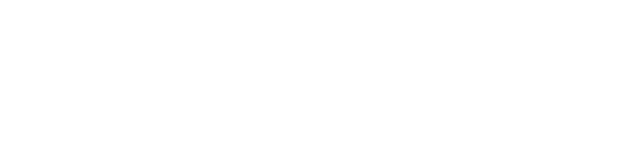
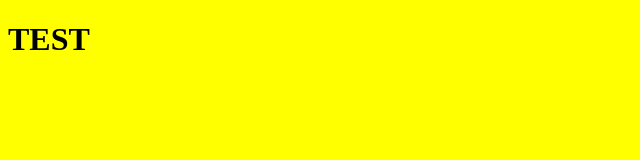
Before and after one commit to devbaasit/learning, a plain HTML site: page project-1/index.htm in a window 1280 px wide. Shown: the whole page, without its empty margins (0-640 px from the left). Drawn offline with Linux system fonts and the light colour scheme.

Commit message:
Update index.htm

```diff
--- a/project-1/index.htm
+++ b/project-1/index.htm
@@ -6,5 +6,14 @@
     <meta name="viewport" content="width=, initial-scale=1.0" />
     <title>Document Basit</title>
   </head>
-  <body></body>
+  <body>
+    <h1>TEST</h1>
+  </body>
+
+  <style>
+    body {
+      background-color: yellow;
+      color: black;
+    }
+  </style>
 </html>
```
